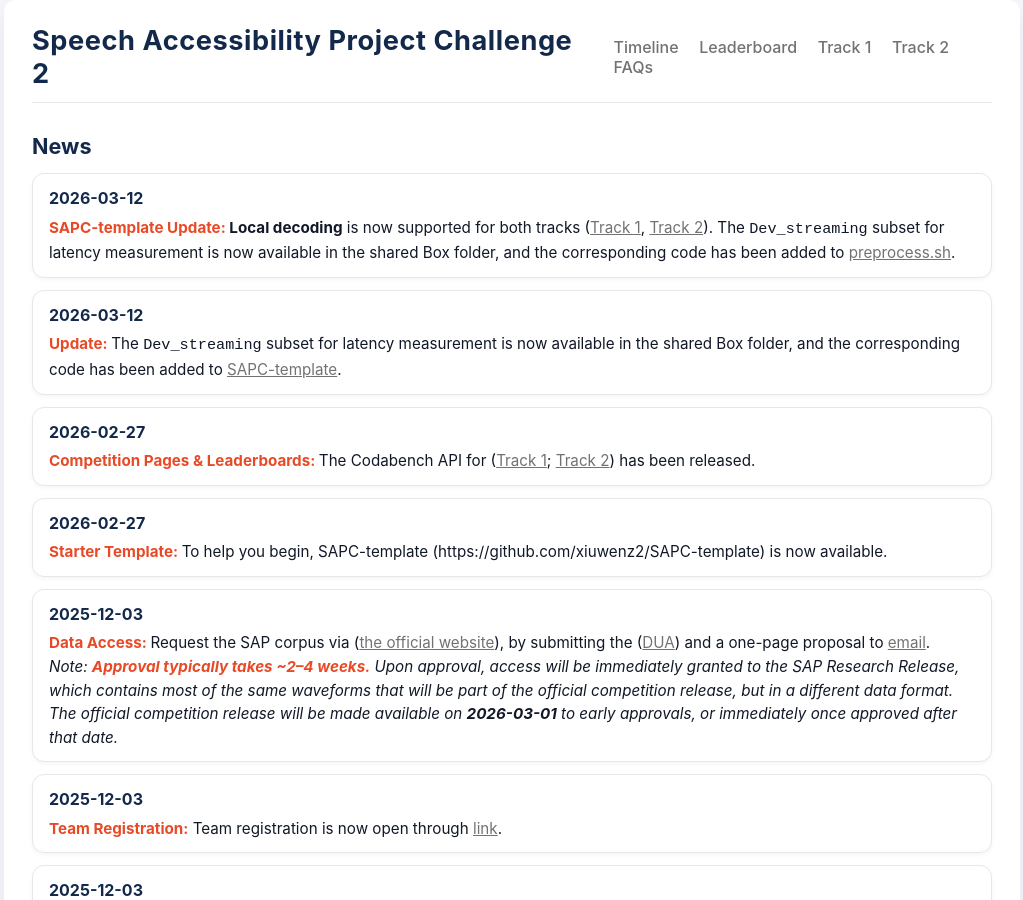
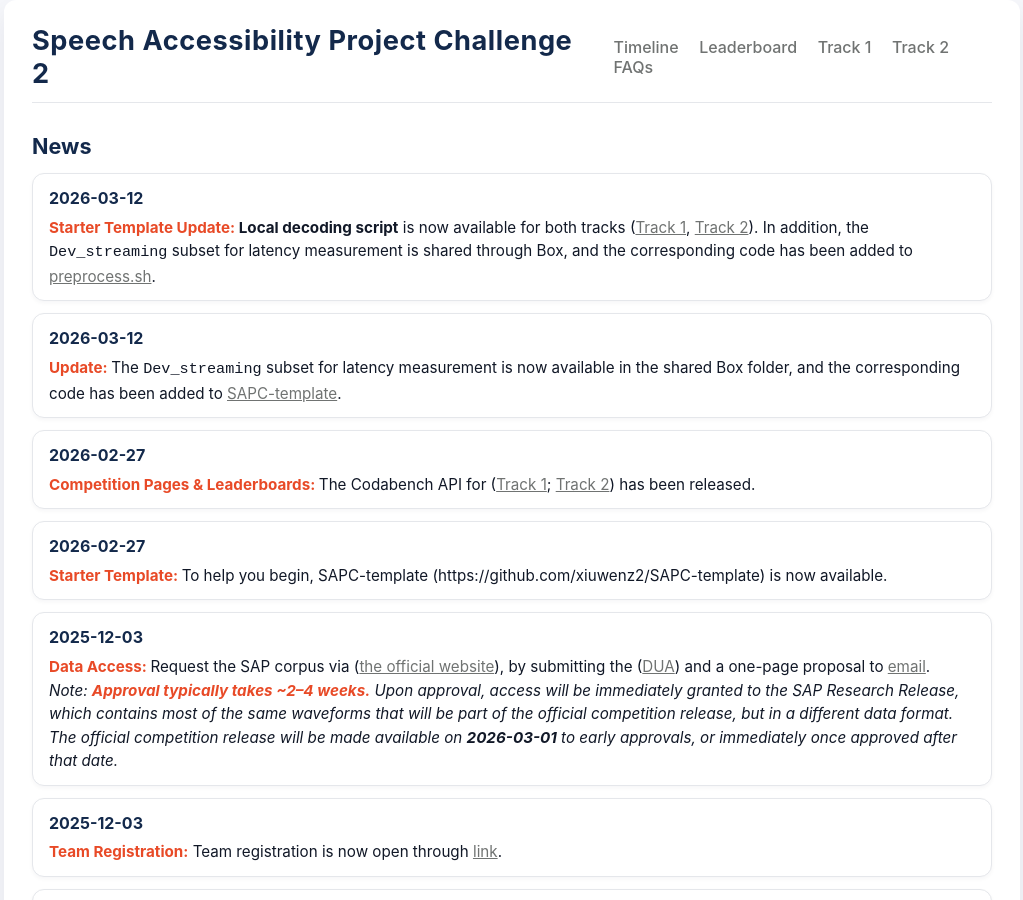
Before and after one commit to xiuwenz2/SAPC2-website, a Jekyll site: the page built from index.md, in a window 1280 px wide and 900 px high. Shown: the whole window, without its empty margins (128-1151 px from the left). Built offline with Jekyll 4.4.1, drawn with Linux system fonts in a browser that asks for light colours.

Commit message:
Update news item for Starter Template and Dev_streaming

```diff
--- a/index.md
+++ b/index.md
@@ -15,11 +15,11 @@ hero_meta: >
 <div class="news-item">
   <div class="news-date">2026-03-12</div>
   <div class="news-text">
-    <strong><span style="color: #E84A27;">SAPC-template Update: </span></strong>
-    <strong>Local decoding</strong> is now supported for both tracks
+    <strong><span style="color: #E84A27;">Starter Template Update: </span></strong>
+    <strong>Local decoding script</strong> is now available for both tracks
     (<a href="https://github.com/xiuwenz2/SAPC-template/tree/main/track1_starting_kit#local-dev-test-with-dev-set">Track 1</a>,
     <a href="https://github.com/xiuwenz2/SAPC-template/tree/main/track2_starting_kit#local-dev-test-with-dev-set">Track 2</a>).
-    The <code>Dev_streaming</code> subset for latency measurement is now available in the shared Box folder, and the corresponding code has been added to
+    In addition, the <code>Dev_streaming</code> subset for latency measurement is shared through Box, and the corresponding code has been added to
     <a href="https://github.com/xiuwenz2/SAPC-template/blob/aac08c079ed610e3f83bc2d8d72dc42c94d81d33/preprocess.sh#L94">preprocess.sh</a>.
   </div>
 </div>
```
